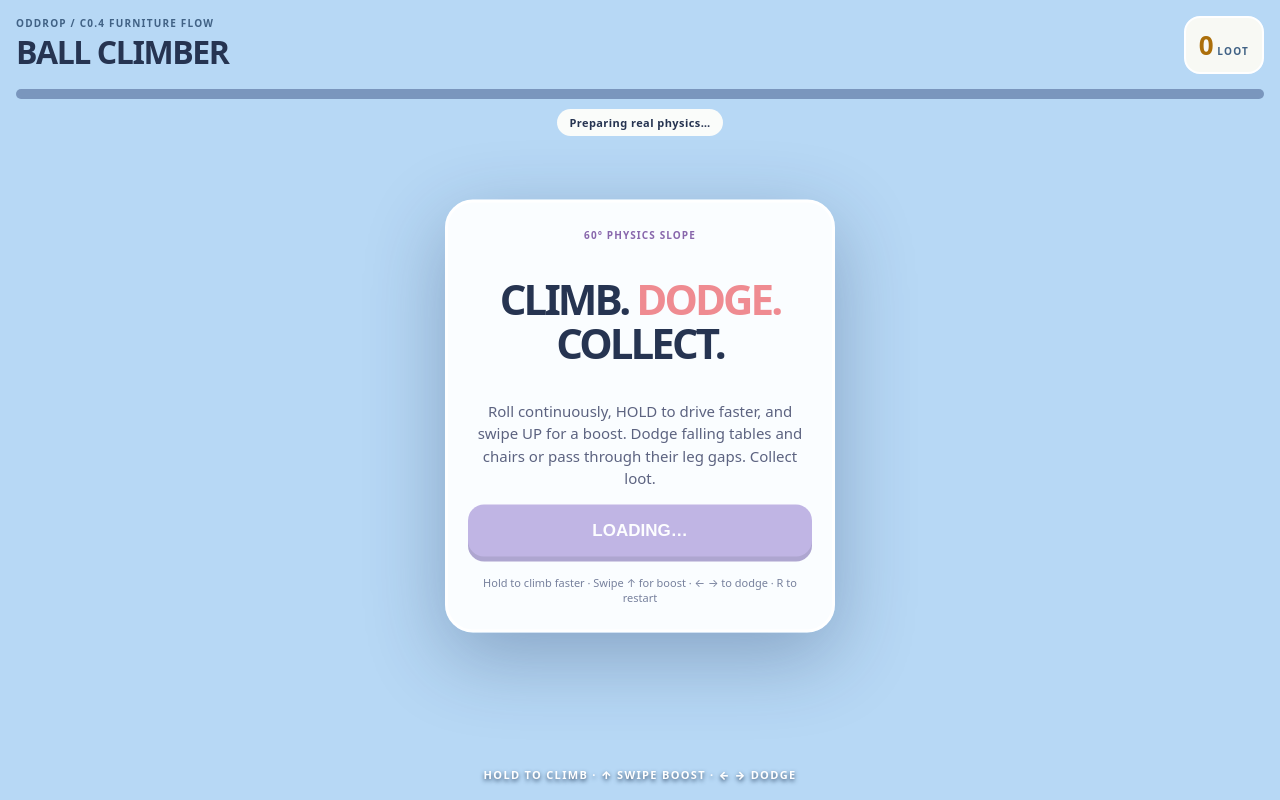
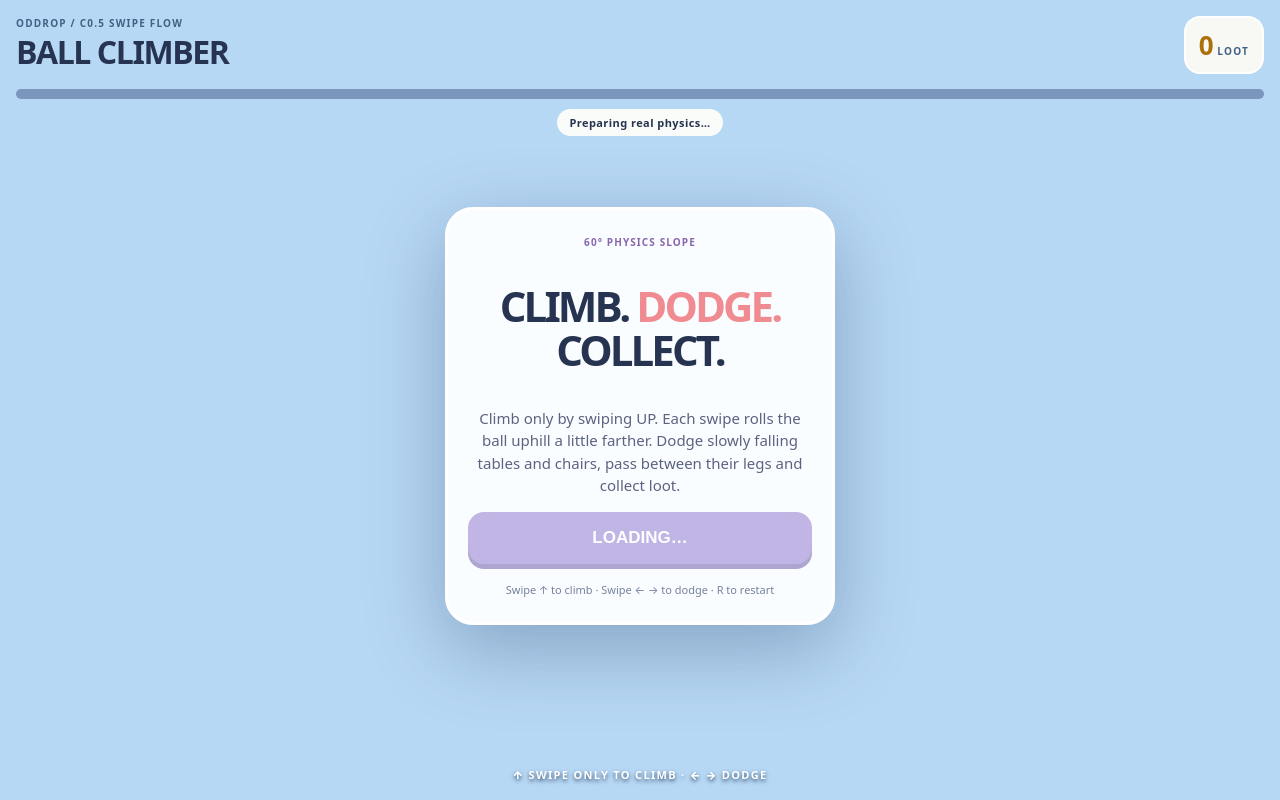
Before and after one commit to Oddropdev/ball-climber, a website built with Vite: page index.html in a window 1280 px wide. Built offline with nearby package versions, Linux system fonts and the light colour scheme; what playcanvas would draw is missing.

Commit message:
C0.5: correct HUD instructions for swipe-only climb and slower object flow

```diff
--- a/index.html
+++ b/index.html
@@ -3,12 +3,12 @@
 <meta charset="utf-8">
 <meta name="viewport" content="width=device-width,initial-scale=1,maximum-scale=1,viewport-fit=cover">
 <meta name="theme-color" content="#b9d7f8">
-<title>Ball Climber — C0.4 Furniture Avalanche</title>
+<title>Ball Climber — C0.5 Swipe-Only Climber</title>
 </head><body>
 <main id="game">
   <canvas id="application-canvas" aria-label="Ball Climber real physics game"></canvas>
   <div id="hud">
-    <header><div><small>ODDROP / C0.4 FURNITURE FLOW</small><strong>BALL CLIMBER</strong></div>
+    <header><div><small>ODDROP / C0.5 SWIPE FLOW</small><strong>BALL CLIMBER</strong></div>
       <div class="score"><span id="loot">0</span><small> LOOT</small></div></header>
     <div class="progress"><div id="progress"></div></div>
     <div id="status">Preparing real physics…</div>
@@ -16,11 +16,11 @@
     <section id="dialog">
       <div class="eyebrow">60° PHYSICS SLOPE</div>
       <h1 id="title">CLIMB. <em>DODGE.</em> COLLECT.</h1>
-      <p id="description">Roll continuously, HOLD to drive faster, and swipe UP for a boost. Dodge falling tables and chairs or pass through their leg gaps. Collect loot.</p>
+      <p id="description">Climb only by swiping UP. Each swipe rolls the ball uphill a little farther. Dodge slowly falling tables and chairs, pass between their legs and collect loot.</p>
       <button id="start" type="button" disabled>LOADING…</button>
-      <small>Hold to climb faster · Swipe ↑ for boost · ← → to dodge · R to restart</small>
+      <small>Swipe ↑ to climb · Swipe ← → to dodge · R to restart</small>
     </section>
-    <div class="hint">HOLD TO CLIMB · ↑ SWIPE BOOST · ← → DODGE</div>
+    <div class="hint">↑ SWIPE ONLY TO CLIMB · ← → DODGE</div>
   </div>
 </main>
 <script type="module" src="/src/main.ts"></script>
```
